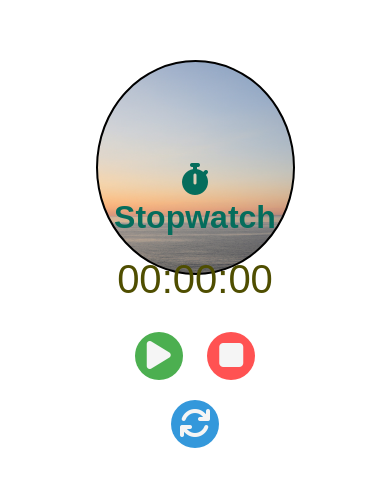
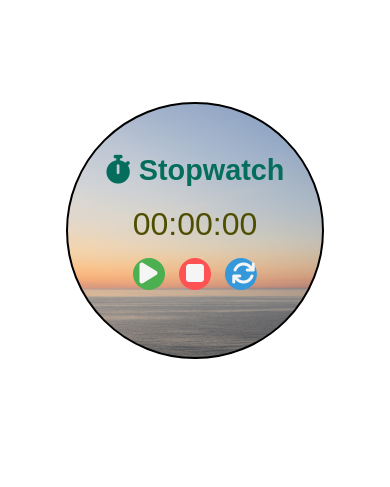
Before and after one commit to jafarzft/stopwatch.github.io, a plain HTML site: page index.html in a window 390 px wide. Shown: the part 159-646 px from the top of the page. Drawn offline with Linux system fonts and the light colour scheme.

Commit message:
Update style.css

```diff
--- a/style.css
+++ b/style.css
@@ -9,6 +9,7 @@ body {
 /* CSS style for the stopwatch heading */
 h1{
     margin-top: 100px;
+    font-size: 3rem;
     font-weight: bold;
     color: rgb(5, 109, 92);
 
@@ -62,3 +63,27 @@ h1{
     background-color: white;
     color: #3498DB;
 }
+@media screen and (max-width:700px){
+	#displayStopWatch{
+        width: 30vh;
+        height: 30vh;
+        margin-top: 30vh;
+    }
+
+    .controls button {
+        height: 2rem;
+        width: 2rem;
+        margin: 5px;
+        font-size: 1.5rem;
+    }
+
+    h1{
+        margin-top: 50px;
+        font-size: 1.8rem;
+    }
+    .stopWatch {
+        font-size: 2rem;
+        margin-top: 5px;
+        margin-bottom: 10px;
+    }
+}
```
